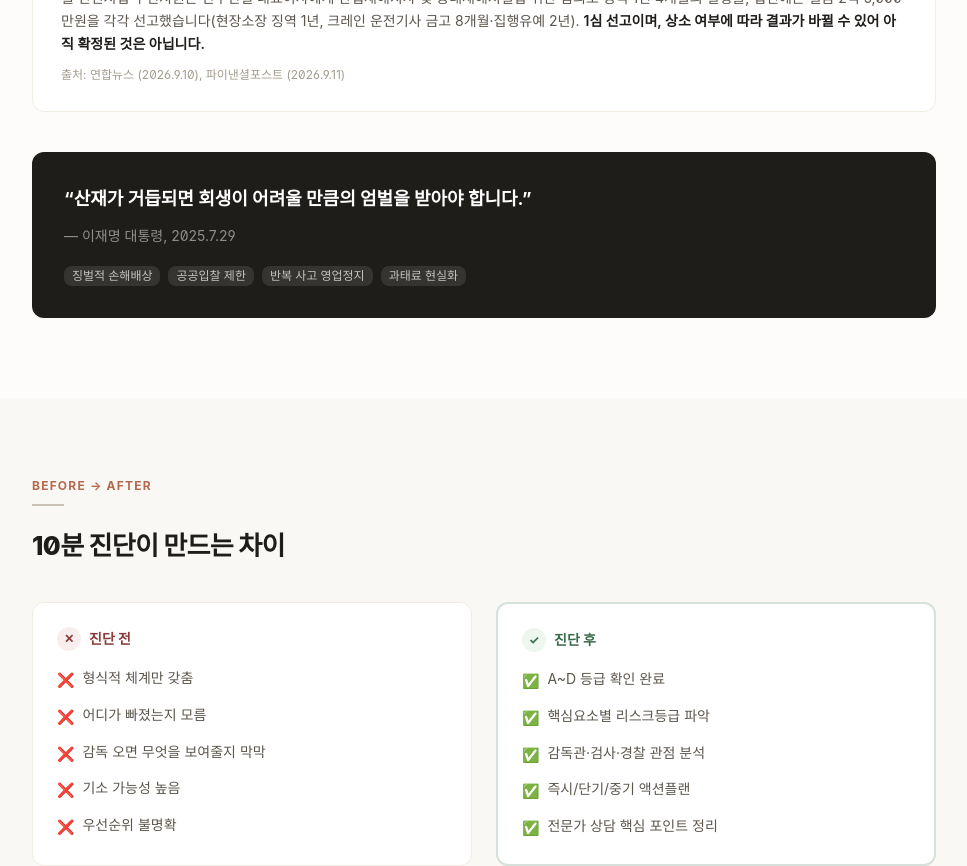
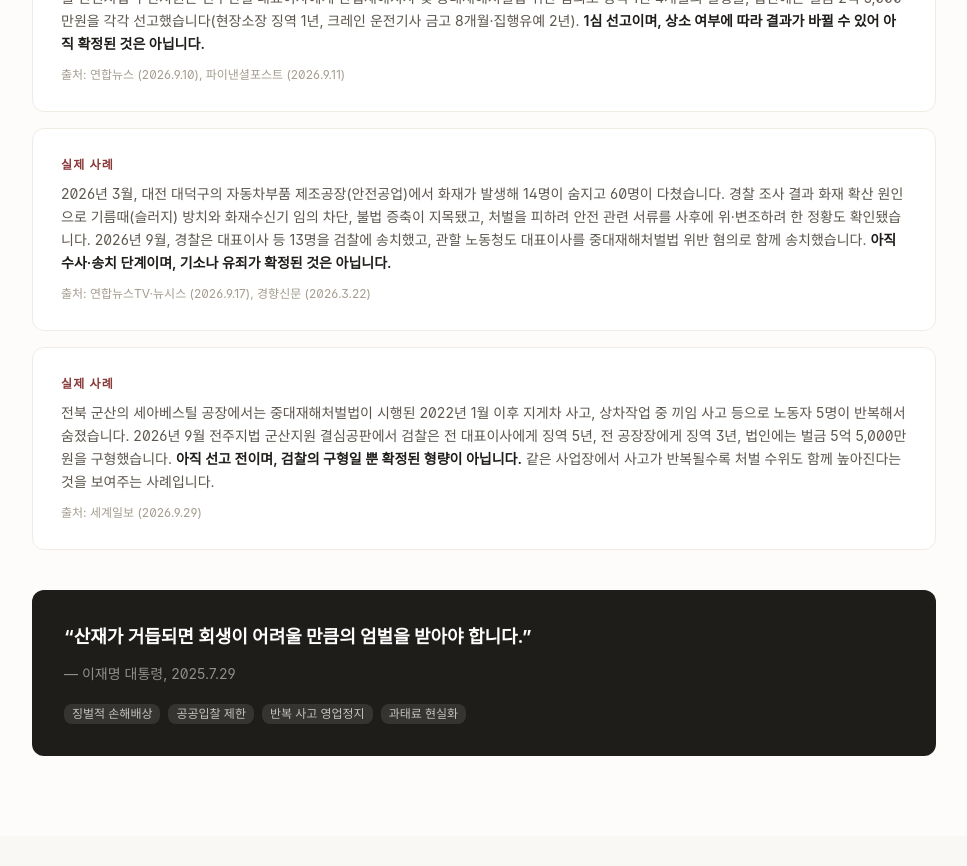
Before and after one commit to cdj44y-ui/safe119-cursor-starter, a Next.js app: page / in a window 1280 px wide. Shown: the part 1840-2706 px from the top of the page, without its empty margins (156-1123 px from the left). Built offline with nearby package versions, Linux system fonts and the light colour scheme; no server answers; a web font is replaced by a local one.

Commit message:
feat: 실제 사례 2건 추가(세아베스틸·대전 안전공업) + FAQ 다사업장 합산 판례 반영

```diff
--- a/components/landing/Step2Problem.tsx
+++ b/components/landing/Step2Problem.tsx
@@ -64,7 +64,7 @@ export default function Step2Problem() {
         </div>
 
         {/* Real Case 2 — 1심 판결까지 나온 사례 (확정 전 명시) */}
-        <div className="bg-white border border-sand-200 rounded-lg p-7 mb-10">
+        <div className="bg-white border border-sand-200 rounded-lg p-7 mb-4">
           <span className="text-xs font-bold text-semantic-red-text uppercase tracking-[1.2px] block mb-2.5">
             실제 사례
           </span>
@@ -77,6 +77,41 @@ export default function Step2Problem() {
           </p>
           <p className="text-xs text-ink-5 mt-3">
             출처: 연합뉴스 (2026.9.10), 파이낸셜포스트 (2026.9.11)
+          </p>
+        </div>
+
+        {/* Real Case 3 — 대형 인명피해 + 서류 위변조 정황 (수사·송치 단계, 확정 전 명시) */}
+        <div className="bg-white border border-sand-200 rounded-lg p-7 mb-4">
+          <span className="text-xs font-bold text-semantic-red-text uppercase tracking-[1.2px] block mb-2.5">
+            실제 사례
+          </span>
+          <p className="text-sm text-ink-3 leading-relaxed">
+            2026년 3월, 대전 대덕구의 자동차부품 제조공장(안전공업)에서 화재가 발생해 14명이 숨지고 60명이
+            다쳤습니다. 경찰 조사 결과 화재 확산 원인으로 기름때(슬러지) 방치와 화재수신기 임의 차단, 불법 증축이
+            지목됐고, 처벌을 피하려 안전 관련 서류를 사후에 위·변조하려 한 정황도 확인됐습니다. 2026년 9월,
+            경찰은 대표이사 등 13명을 검찰에 송치했고, 관할 노동청도 대표이사를 중대재해처벌법 위반 혐의로
+            함께 송치했습니다.{' '}
+            <span className="font-semibold text-ink">아직 수사·송치 단계이며, 기소나 유죄가 확정된 것은 아닙니다.</span>
+          </p>
+          <p className="text-xs text-ink-5 mt-3">
+            출처: 연합뉴스TV·뉴시스 (2026.9.17), 경향신문 (2026.3.22)
+          </p>
+        </div>
+
+        {/* Real Case 4 — 반복 사고 + 구형 단계 (확정 전 명시) */}
+        <div className="bg-white border border-sand-200 rounded-lg p-7 mb-10">
+          <span className="text-xs font-bold text-semantic-red-text uppercase tracking-[1.2px] block mb-2.5">
+            실제 사례
+          </span>
+          <p className="text-sm text-ink-3 leading-relaxed">
+            전북 군산의 세아베스틸 공장에서는 중대재해처벌법이 시행된 2022년 1월 이후 지게차 사고, 상차작업 중
+            끼임 사고 등으로 노동자 5명이 반복해서 숨졌습니다. 2026년 9월 전주지법 군산지원 결심공판에서 검찰은
+            전 대표이사에게 징역 5년, 전 공장장에게 징역 3년, 법인에는 벌금 5억 5,000만원을 구형했습니다.{' '}
+            <span className="font-semibold text-ink">아직 선고 전이며, 검찰의 구형일 뿐 확정된 형량이 아닙니다.</span> 같은
+            사업장에서 사고가 반복될수록 처벌 수위도 함께 높아진다는 것을 보여주는 사례입니다.
+          </p>
+          <p className="text-xs text-ink-5 mt-3">
+            출처: 세계일보 (2026.9.29)
           </p>
         </div>
 
--- a/components/landing/Step7Faq.tsx
+++ b/components/landing/Step7Faq.tsx
@@ -9,7 +9,7 @@ const faqs = [
   },
   {
     q: '어떤 사업장이 대상인가요?',
-    a: '상시근로자 5인 이상 전 업종이 대상입니다. 2024년 1월 27일부터 5인 이상 사업장으로 적용이 확대되었습니다.',
+    a: '상시근로자 5인 이상 전 업종이 대상입니다. 2024년 1월 27일부터 5인 이상 사업장으로 적용이 확대되었습니다. 다만 개별 공장·지점의 인원만으로 판단하지 않습니다. 대법원은 2026년 1월 29일 선고(2025도15060)에서 \'사업 또는 사업장\'이란 재해가 발생한 개별 장소가 아니라 인사·재무가 함께 운영되는 \'경영상 일체를 이루는 경제적·사회적 활동단위\'를 의미한다고 판시했습니다. 즉 특정 공장·지점의 상시근로자가 기준 인원 미만이더라도, 본사·다른 지점·공장을 포함한 회사 전체 인원을 합산해 적용 여부를 판단할 수 있습니다.',
   },
   {
     q: '진단에 얼마나 걸리나요?',
@@ -26,6 +26,10 @@ const faqs = [
   {
     q: '진단 후 전문가 상담도 받을 수 있나요?',
     a: '네. 안전공학 박사 + 공인노무사의 통합 자문을 받을 수 있습니다. 결과 페이지에서 바로 상담을 신청할 수 있습니다.',
+  },
+  {
+    q: '중대재해처벌법 위반이 인정되면 형량은 어떻게 되나요?',
+    a: '중대재해처벌법은 안전·보건 확보의무를 위반해 사망사고가 발생한 경우 경영책임자에게 1년 이상 징역 또는 10억원 이하 벌금을 규정하고 있습니다(제4조·제6조). 대법원 양형위원회는 2026년 9월 중대산업재해치사죄에 대한 첫 양형기준안을 마련해, 감경 사유가 없으면 징역 1년 6개월을 기본으로 하고 위반 정도가 중대하면 최대 징역 15년까지 선고할 수 있도록 하는 방안을 논의했습니다. 다만 이는 아직 공청회 등 의견수렴 절차가 남은 초안 단계로, 확정된 기준은 아닙니다.',
   },
 ];
 
```
